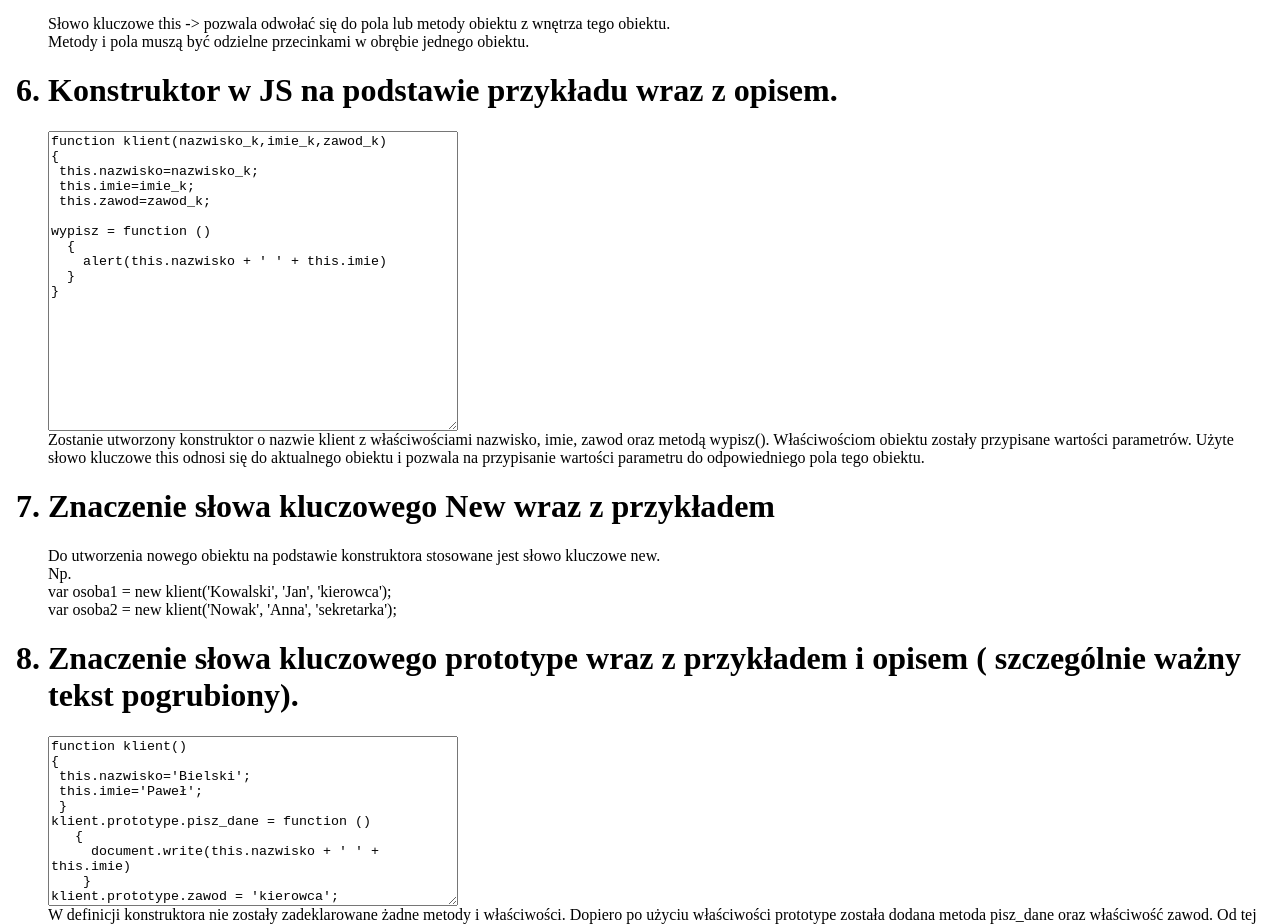
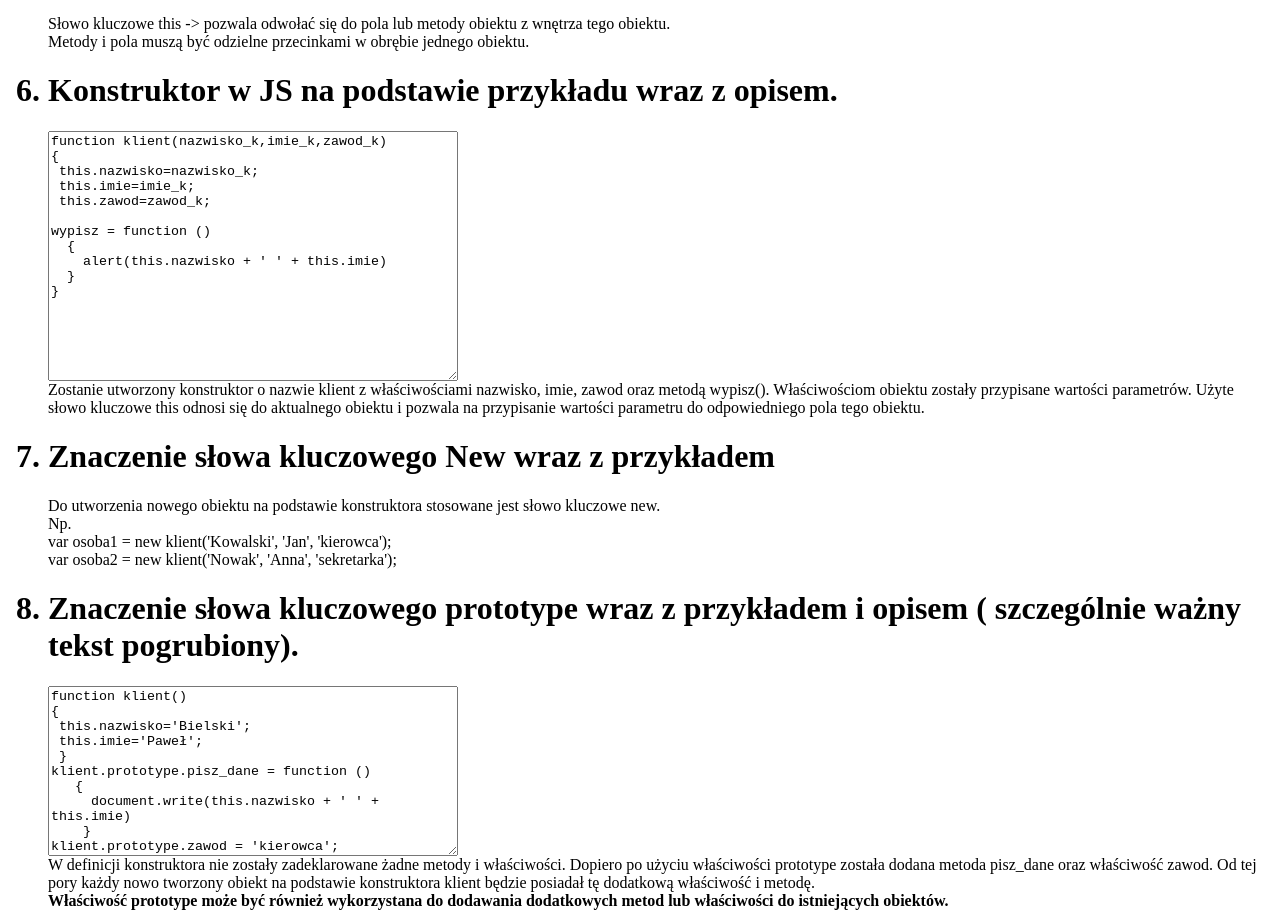
Before and after one commit to myAccountGotSuspended/js1, a plain HTML site: page 29/z29_Orli.html in a window 1280 px wide. Shown: the part 920-1844 px from the top of the page. Drawn offline with Linux system fonts and the light colour scheme.

Commit message:
Update z29_Orli.html

```diff
--- a/29/z29_Orli.html
+++ b/29/z29_Orli.html
@@ -80,7 +80,7 @@ var osoba_1 =
             <li>
                 Konstruktor w JS na podstawie przykładu wraz z opisem.
             </h1>
-            <textarea style="height: 300px; width: 410px;">
+            <textarea style="height: 250px; width: 410px;">
 function klient(nazwisko_k,imie_k,zawod_k)
 {
  this.nazwisko=nazwisko_k;
```
